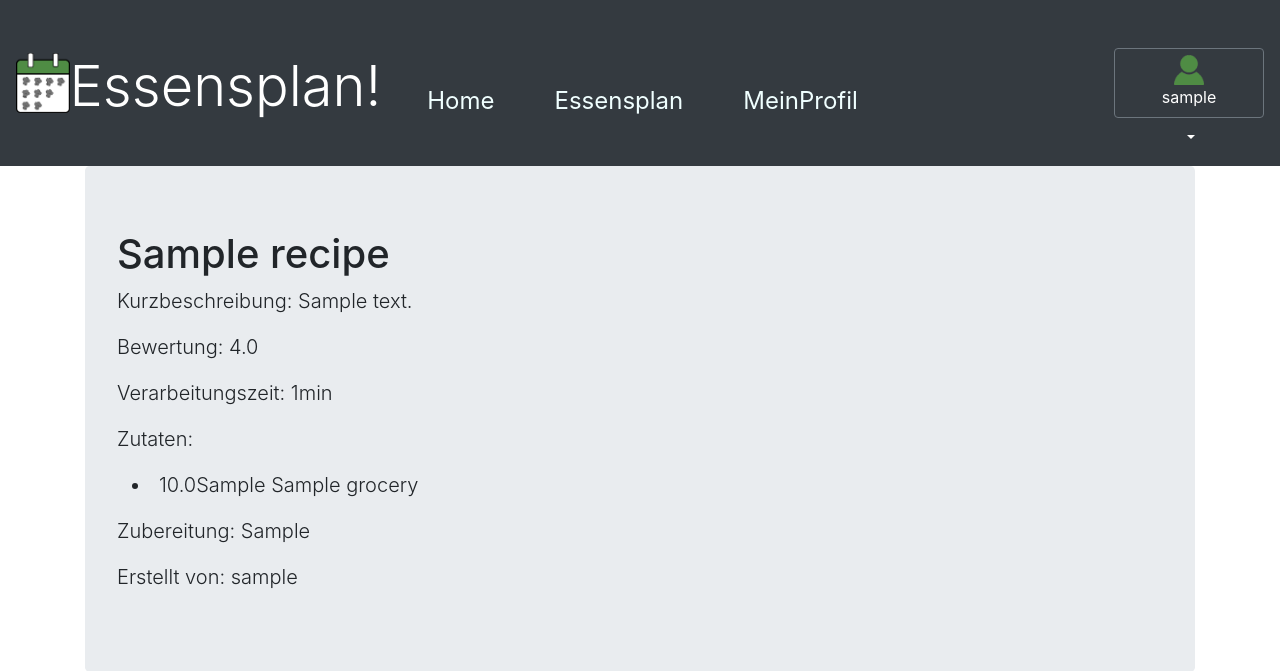
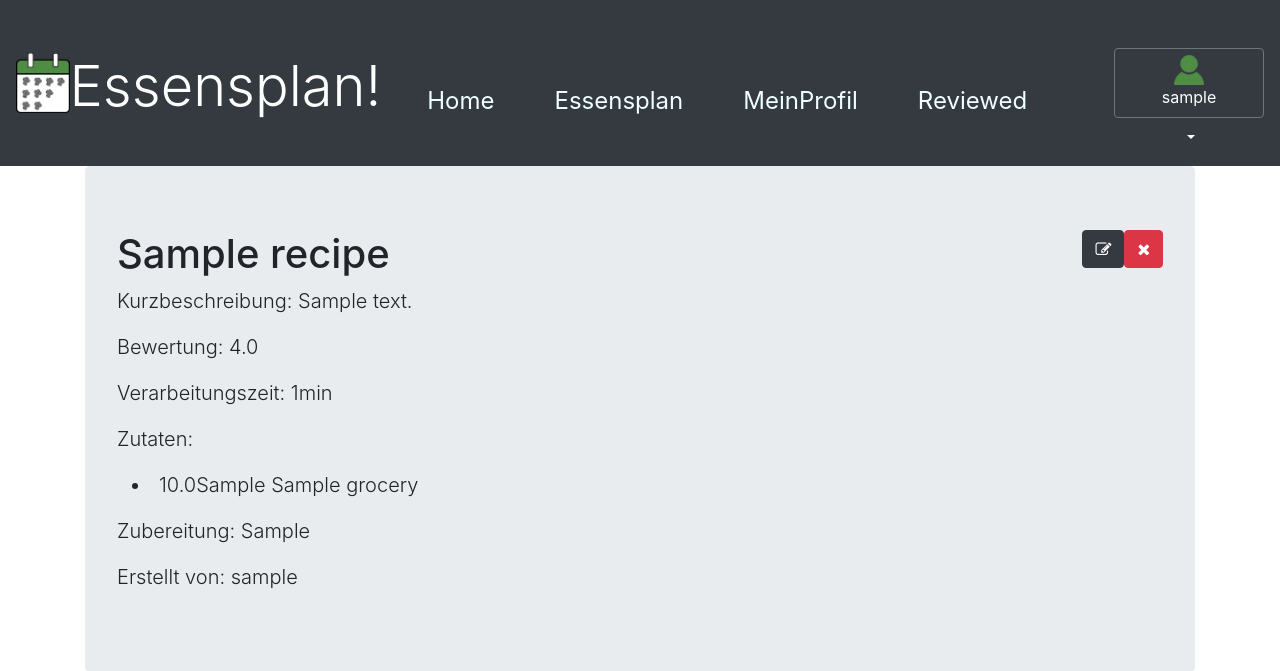
Before and after one commit to FreshMax9000/Essenswebsite, a Django app: page /Rezepte/1/ in a window 1280 px wide. Shown: the top 671 px of the page. Run offline with Django 3.2, Linux system fonts and the light colour scheme; a user stored in the database is signed in; tables that the repository leaves empty hold one stand-in row (values such as "Sample post"); some libraries are stand-ins or nearby versions.

Commit message:
access Not Reviewed Recipes over Buttons

```diff
--- a/foodplaner/foodApp/templates/foodApp/base.html
+++ b/foodplaner/foodApp/templates/foodApp/base.html
@@ -36,6 +36,11 @@
             <li class="nav-item">
               <a class="nav-link" href="{% url 'foodApp:myprofil' %}" style="font-size: x-large; height: 55px; color:azure ; padding: 30px;">MeinProfil</a>
             </li>
+            {% if perms.foodApp.change_recipe %}
+              <li class="nav-item">
+                <a class="nav-link" href="{% url 'foodApp:reviewedRecipesList' %}" style="font-size: x-large; height: 55px; color:azure ; padding: 30px;">Reviewed</a>
+              </li>
+            {% endif %}
           </ul>
           <!-- Login/Logout -->
           <div class="navbar-nav">
--- a/foodplaner/foodApp/templates/foodApp/recipe_detail.html
+++ b/foodplaner/foodApp/templates/foodApp/recipe_detail.html
@@ -2,6 +2,10 @@
 {% block main_content %}
     <main role="main" class="container">
         <div class="jumbotron">
+            {% if perms.foodApp.change_recipe %}
+                <a class="btn btn-danger float-sm-right " href="{% url 'foodApp:recipesDelete' object.id %}" role="button"><i class="fa fa-times"></i></a>
+                <a class="btn btn-dark float-sm-right " href="{% url 'foodApp:recipesUpdate' object.id %}" role="button"><i class="fa fa-edit"></i></a>
+            {% endif %}
             <h1>{{object.title}}</h1>
             <p class="lead">Kurzbeschreibung: {{object.description}}</p>
             {% if object.avg_rating > 0 %}
--- a/foodplaner/foodApp/urls.py
+++ b/foodplaner/foodApp/urls.py
@@ -6,6 +6,7 @@ app_name = 'foodApp'
 urlpatterns = [
     path('', views.home, name='home'),
     path('Suche', views.RecipesListView.as_view(), name='recipesList'),
+    path('Reviewed', views.ReviewedRecipesListView.as_view(), name='reviewedRecipesList'),
     path('Rezepte/<int:pk>/', views.RecipesDetailView.as_view(), name='recipesDetail'),
     path('Rezepte/<int:pk>/loeschen/', views.DeleteRecipeView.as_view(), name='recipesDelete'),
     path('Rezepte/<int:pk>/bearbeiten/', views.UpdateRecipeView.as_view(), name='recipesUpdate'),
--- a/foodplaner/foodApp/views.py
+++ b/foodplaner/foodApp/views.py
@@ -46,11 +46,28 @@ class RecipesListView(generic.ListView):
         return get_recipe_object().filter(title__icontains=self.request.GET.get('q', '')).order_by('title')
 
 
+class ReviewedRecipesListView(PermissionRequiredMixin, generic.ListView):
+    model = Recipe
+    ordering = ['title']
+    template_name = "foodApp/recipe_list.html"
+    paginate_by = 10
+    permission_required = 'foodApp.change_recipe'
+
+    def get_queryset(self):
+        recipe_object = Recipe.objects.filter(reviewed=False)
+        return recipe_object.filter(title__icontains=self.request.GET.get('q', '')).order_by('title')
+
+
 class RecipesDetailView(UserPassesTestMixin, generic.DetailView):
     model = Recipe
 
     def test_func(self):
-        return self.get_object() in get_recipe_object()
+        is_valid = False
+        if self.request.user.has_perm('foodApp.change_recipe'):
+            is_valid = True
+        else:
+            is_valid = self.get_object() in get_recipe_object()
+        return is_valid
 
 class MyProfil(LoginRequiredMixin, generic.ListView):
     template_name = "foodApp/myprofil.html"
```
